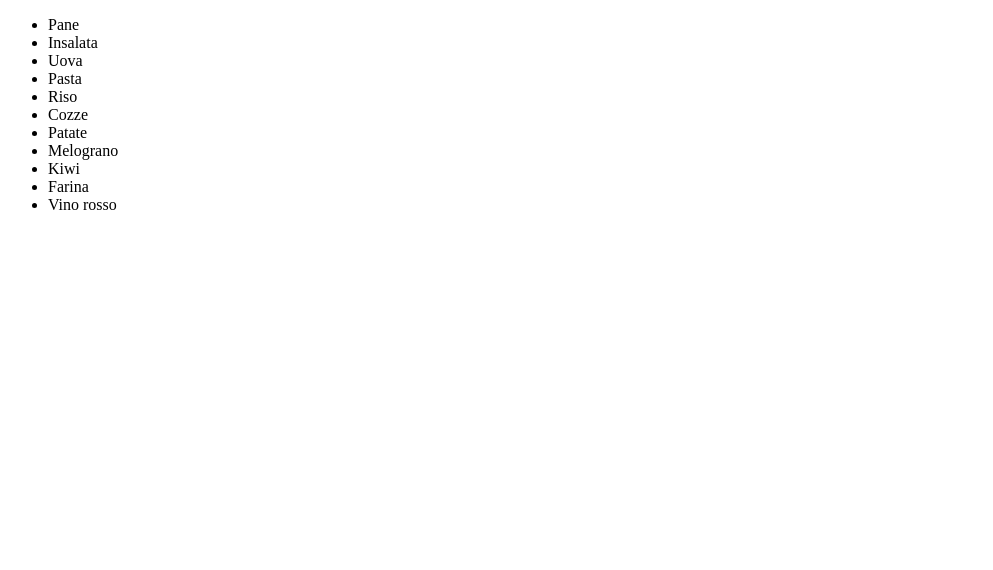
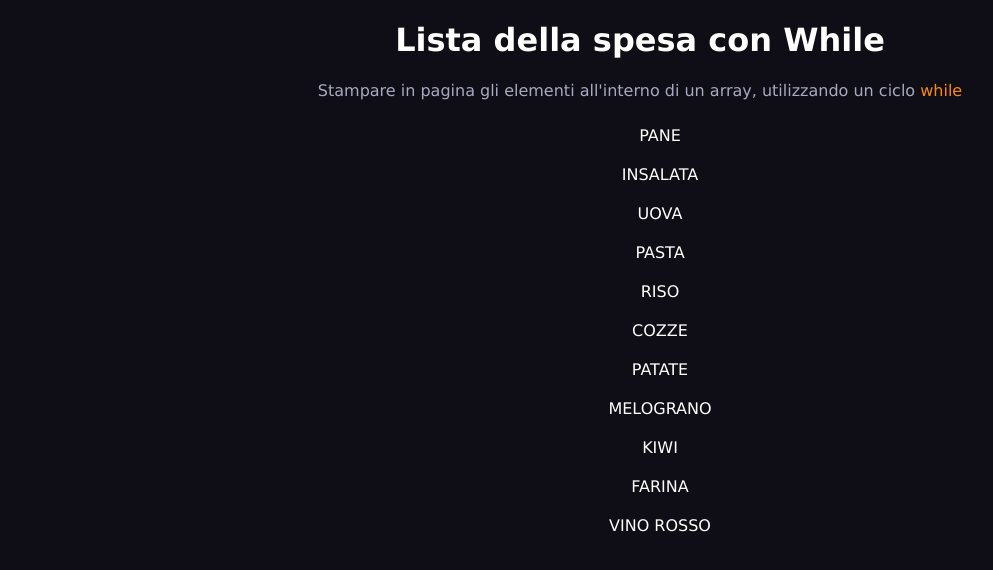
Before and after one commit to JohnQuimson/js-lista-spesa, a plain HTML site: page index.html in a window 1280 px wide. Shown: the whole page, without its empty margins (0-993 px from the left). Drawn offline with Linux system fonts and the light colour scheme.

Commit message:
feat: style

```diff
--- a/css/style.css
+++ b/css/style.css
@@ -0,0 +1,20 @@
+body {
+  background-color: #0f0e17;
+  color: #fffffe;
+  text-align: center;
+  font-family: Verdana, Geneva, Tahoma, sans-serif;
+}
+
+span {
+  color: #ff8906;
+}
+
+p {
+  color: #a7a9be;
+}
+
+ul li {
+  list-style: none;
+  padding: 10px;
+  text-transform: uppercase;
+}
--- a/index.html
+++ b/index.html
@@ -8,6 +8,11 @@
   </head>
   <body>
     <main>
+      <h1>Lista della spesa con While</h1>
+      <p>
+        Stampare in pagina gli elementi all'interno di un array, utilizzando un
+        ciclo <span>while</span>
+      </p>
       <ul class="list"></ul>
     </main>
     <script src="js/main.js"></script>
--- a/js/main.js
+++ b/js/main.js
@@ -1,7 +1,6 @@
 'use strict';
 
 const lista = document.querySelector('.list');
-console.log(lista);
 
 const spesa = [
   'Pane',
@@ -24,5 +23,6 @@ while (j < spesa.length) {
   prodotto.classList.add('prodotto');
   prodotto.textContent = spesa[j];
   lista.append(prodotto);
+  console.log(j + ' ' + spesa[j]);
   j++;
 }
```
